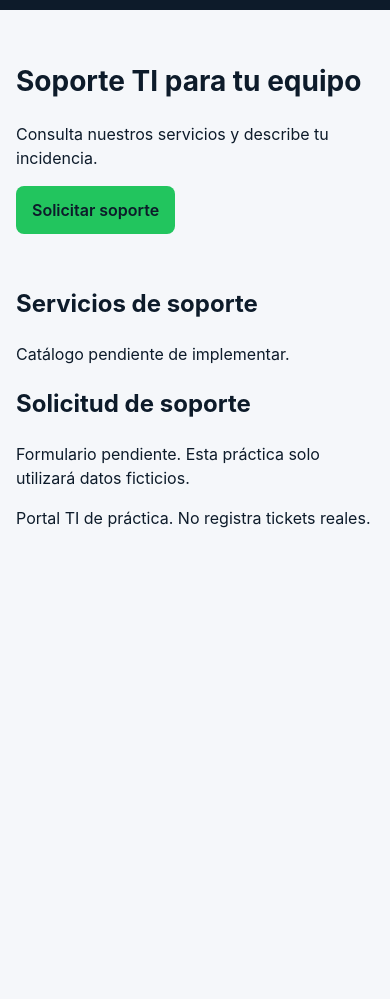
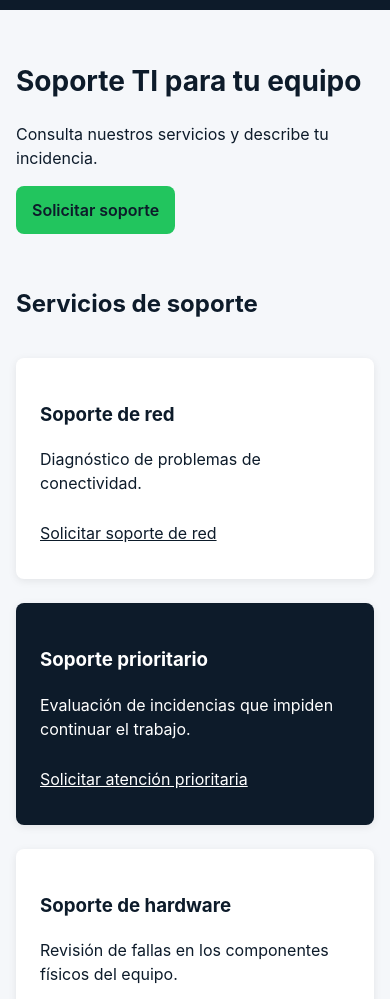
Before and after one commit to cesardiaz943-creator/CLASES-SISE, a website: page public/index.html in a window 390 px wide. Shown: the part 74-1073 px from the top of the page. Before the commit the page ends 844 px from the top, so only its background shows below. Drawn offline with Linux system fonts and the light colour scheme.

Commit message:
feat: agrega catalogo responsive con Grid

```diff
--- a/public/assets/css/styles.css
+++ b/public/assets/css/styles.css
@@ -112,6 +112,42 @@ h1 {
   }
 }
 
+.services__grid {
+  display: grid;
+  grid-template-columns: repeat(auto-fit, minmax(min(100%, 280px), 1fr));
+  gap: 1.5rem;
+  padding-block: 1rem 2rem;
+}
+
+.service-card {
+  min-width: 0;
+  padding: 1.5rem;
+  border-radius: 0.5rem;
+  background: white;
+  box-shadow: 0 2px 8px rgb(0 0 0 / 8%);
+}
+
+.service-card a {
+  display: inline-flex;
+  align-items: center;
+  min-height: 44px;
+  overflow-wrap: anywhere;
+}
+
+.service-card--featured {
+  background: #0d1b2a;
+  color: white;
+}
+
+.service-card--featured :focus-visible {
+  outline-color: white;
+}
+
+@media (min-width: 768px) {
+  .service-card--featured {
+    grid-column: span 2;
+  }
+}
 /* TODO S3.3: navbar con Flexbox y menú mobile first.
    Añadir .js-menu .navbar__menu y .is-open según sección 4.
    Ampliar con min-width: 768px y 1024px. */
--- a/public/index.html
+++ b/public/index.html
@@ -39,9 +39,31 @@
       </section>
       <section id="servicios" aria-labelledby="services-title">
         <h2 id="services-title">Servicios de soporte</h2>
-        <!-- TODO S4.1: cuatro article dentro de .services__grid.
-             Red, Prioritario, Hardware y Software. -->
-        <p>Catálogo pendiente de implementar.</p>
+        <div class="services__grid">
+          <article class="service-card">
+            <h3>Soporte de red</h3>
+            <p>Diagnóstico de problemas de conectividad.</p>
+            <a href="#soporte">Solicitar soporte de red</a>
+          </article>
+
+          <article class="service-card service-card--featured">
+            <h3>Soporte prioritario</h3>
+            <p>Evaluación de incidencias que impiden continuar el trabajo.</p>
+            <a href="#soporte">Solicitar atención prioritaria</a>
+          </article>
+
+          <article class="service-card">
+            <h3>Soporte de hardware</h3>
+            <p>Revisión de fallas en los componentes físicos del equipo.</p>
+            <a href="#soporte">Solicitar soporte de hardware</a>
+          </article>
+
+          <article class="service-card">
+            <h3>Soporte de software</h3>
+            <p>Asistencia con problemas de instalación y funcionamiento de programas.</p>
+            <a href="#soporte">Solicitar soporte de software</a>
+          </article>
+        </div>
       </section>
       <section id="soporte" aria-labelledby="support-title">
         <h2 id="support-title">Solicitud de soporte</h2>
```
